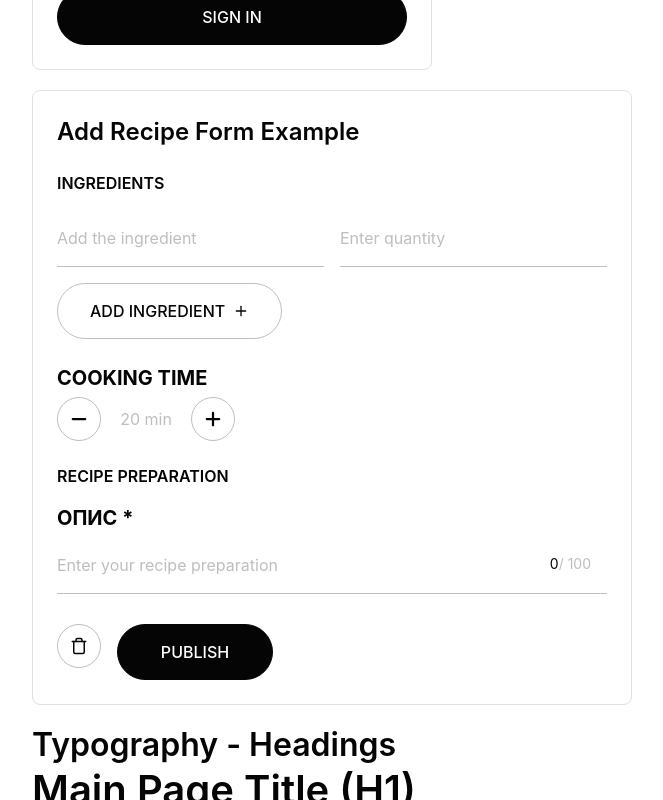
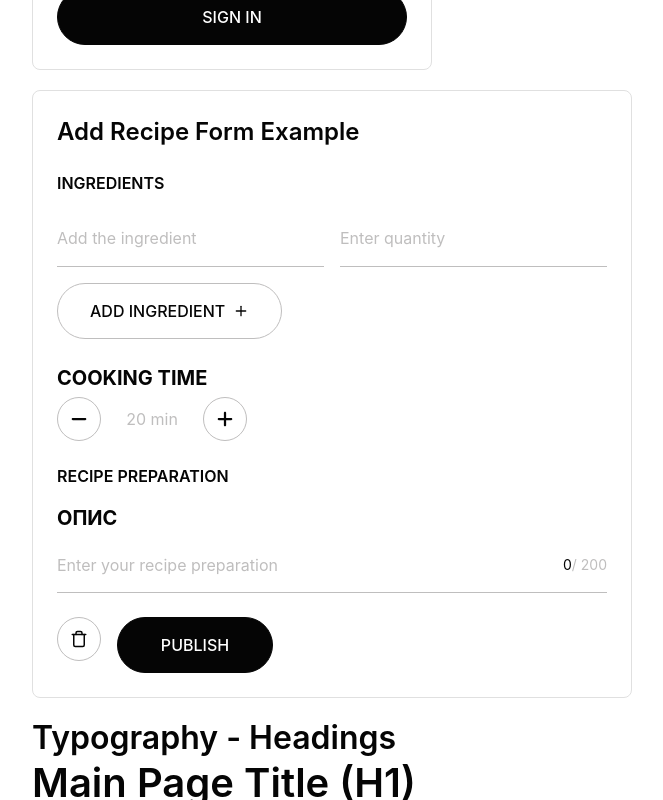
Before and after one commit to Racot86/foodies-project-team-3, a React app: page /design-system in a window 1280 px wide. Shown: the part 1556-2356 px from the top of the page, without its empty margins (260-923 px from the left). Built offline with nearby package versions, Linux system fonts and the light colour scheme; the HTML template or start-up script is replaced by a standard one.

Commit message:
stablaze code

```diff
--- a/src/components/ui/Fields/FieldCount/FieldCount.jsx
+++ b/src/components/ui/Fields/FieldCount/FieldCount.jsx
@@ -11,7 +11,7 @@ export const FieldCount = ({
   name,
   strong,
   onChange,
-  error,
+  inputError,
   value,
   step = 10,
   className = "",
@@ -59,7 +59,7 @@ export const FieldCount = ({
         css.field,
         className,
         strong && css.strong,
-        error && css.error
+        inputError && css.error
       )}
     >
       {label && <label htmlFor={fieldId}>{label}</label>}
@@ -73,7 +73,7 @@ export const FieldCount = ({
         </ButtonIcon>
       </div>
 
-      {error && <ErrorField>{error}</ErrorField>}
+      {inputError && <ErrorField>{inputError}</ErrorField>}
     </div>
   );
 };
--- a/src/components/ui/Fields/FieldTextarea/FieldTextarea.jsx
+++ b/src/components/ui/Fields/FieldTextarea/FieldTextarea.jsx
@@ -1,6 +1,6 @@
 // src/components/ui/FieldTextarea/FieldTextarea.jsx
 import clsx from "clsx";
-import { useId, useState, useEffect, useCallback } from "react";
+import { useId, useState, useEffect, useRef, useCallback } from "react";
 import css from "../Fields.module.css";
 import { ErrorField } from "../ErrorField/ErrorField";
 import { useFormikContext } from "formik";
@@ -9,7 +9,6 @@ import { useBreakpoint } from "../../../../hooks/useBreakpoint";
 export const FieldTextarea = ({
   name,
   label,
-  required,
   placeholder,
   maxLength,
   onChange,
@@ -20,13 +19,11 @@ export const FieldTextarea = ({
   className = "",
   helperText,
   disabled = false,
-  minRows = 1,
-  maxRows = 10,
-  expandAt = 60,
 }) => {
   const fieldId = useId();
   const defaultMaxLength = maxLength && parseInt(maxLength, 10);
   const { isMobile, isTablet } = useBreakpoint();
+  const textareaRef = useRef(null);
 
   // Отримуємо Formik context
   const formikContext = useFormikContext();
@@ -39,20 +36,9 @@ export const FieldTextarea = ({
   const formikError = formikContext?.errors?.[name];
 
   // Визначаємо фінальне значення
-  const inputValue = value !== undefined ? value : formikValue || "";
+  const inputValue = formikValue || value || "";
 
-  const calcRows = useCallback(
-    (len) => {
-      // For mobile and tablet, use natural textarea behavior without artificial row calculation
-      if (isMobile || isTablet) {
-        return minRows; // Use minimum rows, let CSS handle auto-resize
-      }
-      return Math.min(maxRows, Math.max(minRows, Math.ceil(len / expandAt)));
-    },
-    [maxRows, minRows, expandAt, isMobile, isTablet]
-  );
-  const [counter, setCounter] = useState(inputValue.length);
-  const [rows, setRows] = useState(calcRows(inputValue.length));
+  const [counter, setCounter] = useState(0);
   const [limitReached, setLimitReached] = useState(false);
 
   // Визначаємо фінальну помилку
@@ -63,35 +49,81 @@ export const FieldTextarea = ({
     if (isMobile || isTablet) {
       return str; // Return text as-is without chunking
     }
-
-    const plain = str.replace(/\n/g, "");
-    const parts = plain.match(new RegExp(`.{1,${expandAt}}`, "g")) || [""];
-    return parts.join("\n");
+    // For desktop, return the string as-is (you can add chunking logic here if needed)
+    return str;
   }
 
+  // Improved auto-resize textarea function
+  const autoResize = useCallback(() => {
+    if (textareaRef.current) {
+      const textarea = textareaRef.current;
+      const maxHeight = 120;
+
+      if (isMobile || isTablet) {
+        // Mobile: Auto-grow functionality
+        textarea.style.height = "auto";
+        textarea.style.overflow = "hidden";
+
+        const scrollHeight = textarea.scrollHeight;
+
+        if (scrollHeight <= maxHeight) {
+          textarea.style.height = `${Math.max(scrollHeight, 56)}px`;
+          textarea.style.overflowY = "hidden";
+        } else {
+          textarea.style.height = `${maxHeight}px`;
+          textarea.style.overflowY = "auto";
+        }
+      } else {
+        // Desktop: Check if content overflows the fixed height
+        const scrollHeight = textarea.scrollHeight;
+        const currentHeight = 56; // Fixed height for desktop
+
+        if (scrollHeight > currentHeight) {
+          textarea.style.overflowY = "auto";
+        } else {
+          textarea.style.overflowY = "hidden";
+        }
+      }
+    }
+  }, [isMobile, isTablet]);
+
   useEffect(() => {
-    const plainLen = inputValue.replace(/\n/g, "").length;
+    const plainLen = inputValue ? inputValue.replace(/\n/g, "").length : 0;
     setCounter(plainLen);
-    setRows(calcRows(plainLen));
-  }, [inputValue, calcRows]);
+
+    // Use requestAnimationFrame for better performance
+    requestAnimationFrame(() => {
+      autoResize();
+    });
+  }, [inputValue, isMobile, isTablet, autoResize]);
+
+  useEffect(() => {
+    autoResize();
+  }, [isMobile, isTablet, autoResize]);
 
   const handleOnChange = (event) => {
     const raw = event.target.value;
     const formatted = chunkify(raw);
-
     const plainLen = formatted.replace(/\n/g, "").length;
 
     // Block input if we have a maxLength and would exceed it
     if (defaultMaxLength && plainLen > defaultMaxLength) {
-      // Show notification that limit is reached
-      setLimitReached(true);
+      if (formatted.length >= (inputValue || "").length) {
+        setLimitReached(true);
+        return;
+      }
+      return;
+    }
 
-      // Hide notification after 3 seconds
-      setTimeout(() => {
-        setLimitReached(false);
-      }, 3000);
-
-      return; // Don't update anything if limit exceeded
+    // If limit is reached, block adding new lines (Enter key)
+    if (defaultMaxLength && plainLen === defaultMaxLength) {
+      // If the new value has more newlines than the previous value, block it
+      const prevNewlines = (inputValue.match(/\n/g) || []).length;
+      const newNewlines = (formatted.match(/\n/g) || []).length;
+      if (newNewlines > prevNewlines) {
+        setLimitReached(true);
+        return;
+      }
     }
 
     // Clear limit reached state if we're under the limit
@@ -100,7 +132,6 @@ export const FieldTextarea = ({
     }
 
     setCounter(plainLen);
-    setRows(calcRows(plainLen));
 
     // Оновлюємо Formik значення
     if (name && formikSetFieldValue) {
@@ -111,10 +142,14 @@ export const FieldTextarea = ({
     if (onChange) {
       onChange(formatted);
     }
+
+    // Auto-resize immediately on input for better UX
+    requestAnimationFrame(() => {
+      autoResize();
+    });
   };
 
   const handleOnBlur = () => {
-    // Позначаємо поле як touched в Formik
     if (name && formikSetFieldTouched) {
       formikSetFieldTouched(name, true);
     }
@@ -123,6 +158,7 @@ export const FieldTextarea = ({
   const renderTextarea = () => {
     const defaultProps = {
       id: fieldId,
+      ref: textareaRef,
       placeholder,
       disabled,
       value: inputValue,
@@ -130,14 +166,7 @@ export const FieldTextarea = ({
       onBlur: handleOnBlur,
       "aria-invalid": inputError ? "true" : "false",
       "aria-describedby": inputError ? `${fieldId}-error` : undefined,
-      rows: rows,
     };
-
-    // Якщо є Formik context і name, додаємо required з валідації
-    if (formikContext && name) {
-      const fieldMeta = formikContext.getFieldMeta?.(name);
-      defaultProps.required = required || fieldMeta?.required;
-    }
 
     return <textarea {...defaultProps} />;
   };
@@ -169,22 +198,18 @@ export const FieldTextarea = ({
         className,
         strong && css.strong,
         inputError && css.error,
-        defaultMaxLength && css.withExtra,
         disabled && css.disabled
       )}
     >
-      {label && (
-        <label htmlFor={fieldId}>
-          {label}
-          {required && <span aria-label="required"> *</span>}
-        </label>
-      )}
+      {label && <label htmlFor={fieldId}>{label}</label>}
 
       <div
-        className={clsx(css.inputWrapper, defaultMaxLength && css.withExtra)}
+        className={clsx(css.textAreaWrapper, defaultMaxLength && css.withExtra)}
       >
         {renderTextarea()}
-        {defaultMaxLength && <div className={css.extra}>{renderExtra()}</div>}
+        {defaultMaxLength && (
+          <div className={css.textareaCountWrapper}>{renderExtra()}</div>
+        )}
       </div>
 
       {helperText && !inputError && !limitReached && (
--- a/src/components/ui/Fields/Fields.module.css
+++ b/src/components/ui/Fields/Fields.module.css
@@ -11,6 +11,7 @@
   text-transform: uppercase;
   font-size: var(--font-md);
 }
+
 .field.rounded:not(:last-child) {
   margin-bottom: 14px;
 }
@@ -26,6 +27,10 @@
   height: auto;
   overflow: hidden;
   resize: none;
+  word-wrap: break-word;
+  overflow-wrap: break-word;
+  white-space: pre-wrap;
+  box-sizing: border-box;
 }
 
 .field.rounded input,
@@ -73,7 +78,7 @@
 }
 
 .step {
-  min-width: 58px;
+  width: 70px;
   text-align: center;
   font-size: var(--font-md);
   color: var(--color-secondary);
@@ -96,7 +101,7 @@
 
 .textAreaWrapper.withExtra textarea {
   padding-right: 80px;
-  padding-bottom: 40px; /* Extra space for character count */
+  padding-bottom: 40px;
 }
 
 .showPassword {
@@ -113,29 +118,30 @@
   font-size: var(--font-sm);
   color: var(--color-secondary);
 }
+
 .count_active {
   color: var(--color-primary);
+}
+
+.count_error {
+  color: var(--color-error);
 }
 
 .field input:focus,
 .field input:hover,
 .field textarea:focus,
 .field textarea:hover {
-  border-color: 1px solid var(--color-secondary);
+  border-color: var(--color-primary);
 }
 
 .field input::placeholder,
 .field textarea::placeholder {
   color: var(--color-secondary);
 }
+
 .errorMessage {
   color: var(--color-error);
   margin-top: var(--spacing-xs);
-}
-
-.error label {
-  display: block;
-  color: var(--color-error);
 }
 
 .field.error input,
@@ -143,12 +149,158 @@
   border-color: var(--color-error);
 }
 
+/* Textarea wrapper handles borders and interactions when maxLength is present */
+.textAreaWrapper {
+  display: flex;
+  width: 100%;
+  height: 56px;
+  align-items: center;
+  box-sizing: border-box;
+  overflow: hidden;
+}
+
+/* When textarea has maxLength, wrapper handles the border */
+.textAreaWrapper.withExtra {
+  border-bottom: 1px solid var(--color-secondary);
+  transition: border-color 0.2s ease;
+}
+
+.textAreaWrapper.withExtra textarea {
+  border: none !important;
+  border-bottom: none !important;
+  flex: 1;
+  padding: var(--spacing-md) 0;
+  background: transparent;
+  min-height: 56px;
+  height: 56px;
+  word-wrap: break-word;
+  overflow-wrap: break-word;
+  white-space: pre-wrap;
+  overflow: hidden;
+  box-sizing: border-box;
+  resize: none;
+}
+
+/* Counter styling inside wrapper */
+.textAreaWrapper .textareaCountWrapper {
+  display: flex;
+  align-items: center;
+  min-width: 65px;
+  font-size: 24px;
+  padding-left: 8px;
+  border: none;
+  border-bottom: none;
+  height: 100%;
+  justify-content: flex-end;
+}
+
+/* Wrapper hover and focus states */
+.textAreaWrapper.withExtra:hover {
+  border-bottom: 1px solid var(--color-primary);
+}
+
+.textAreaWrapper.withExtra:focus-within {
+  border-bottom: 1px solid var(--color-primary);
+}
+
+/* Error states for wrapper */
+.field.error .textAreaWrapper.withExtra {
+  border-bottom: 1px solid var(--color-error);
+}
+
+.field.error .textAreaWrapper.withExtra:hover,
+.field.error .textAreaWrapper.withExtra:focus-within {
+  border-bottom: 1px solid var(--color-error);
+}
+
+/* Rounded style for textarea wrapper */
+.field.rounded .textAreaWrapper.withExtra {
+  border: 1px solid var(--color-secondary);
+  border-radius: var(--radius-xxl);
+  padding: 0 var(--spacing-lg);
+}
+
+.field.rounded .textAreaWrapper.withExtra:hover {
+  border: 1px solid var(--color-primary);
+}
+
+.field.rounded .textAreaWrapper.withExtra:focus-within {
+  border: 1px solid var(--color-primary);
+}
+
+.field.rounded.error .textAreaWrapper.withExtra {
+  border: 1px solid var(--color-error);
+}
+
+.field.rounded.error .textAreaWrapper.withExtra:hover,
+.field.rounded.error .textAreaWrapper.withExtra:focus-within {
+  border: 1px solid var(--color-error);
+}
+
+/* Override rounded textarea styles when inside wrapper */
+.field.rounded .textAreaWrapper.withExtra textarea {
+  border: none !important;
+  border-radius: 0;
+  padding: var(--spacing-md) 0;
+}
+
+.helperText {
+  font-size: var(--font-sm);
+  color: var(--color-secondary);
+  margin-top: var(--spacing-xs);
+}
+
 @media screen and (min-width: 375px) and (max-width: 768px) {
   .fieldTextarea .extra {
     position: unset;
   }
-  .fieldTextarea textarea {
-    overflow: visible;
+
+  /* Mobile responsiveness for textarea wrapper */
+  .textAreaWrapper.withExtra {
+    flex-direction: column;
+    height: auto;
+    align-items: stretch;
+    padding-bottom: var(--spacing-sm);
+    border-bottom: none !important;
+  }
+
+  .textAreaWrapper.withExtra textarea {
+    height: 56px;
+    min-height: 56px;
+    padding-bottom: 8px;
+    resize: none;
+    word-wrap: break-word;
+    overflow-wrap: break-word;
+    white-space: pre-wrap;
+    box-sizing: border-box;
+    border-bottom: 1px solid var(--color-secondary) !important;
+    transition: height 0.2s ease;
+  }
+
+  .textAreaWrapper.withExtra .textareaCountWrapper {
+    padding: 8px 0 0 0;
+    min-height: auto;
+    justify-content: flex-start;
+    border-bottom: none;
+  }
+
+  .field.rounded .textAreaWrapper.withExtra {
+    padding: var(--spacing-sm) var(--spacing-lg);
+    border: none;
+  }
+
+  .field.rounded .textAreaWrapper.withExtra textarea {
+    border: 1px solid var(--color-secondary) !important;
+    border-radius: var(--radius-xxl);
+    padding: var(--spacing-md);
+  }
+
+  .field.rounded.error .textAreaWrapper.withExtra textarea {
+    border: 1px solid var(--color-error) !important;
+  }
+
+  .field.error .textAreaWrapper.withExtra textarea {
+    border-bottom: 1px solid var(--color-error) !important;
   }
 }
 
--- a/src/pages/design-system/DesignSystemPreview.jsx
+++ b/src/pages/design-system/DesignSystemPreview.jsx
@@ -84,12 +84,16 @@ const AddRecipeForm = () => {
     validationSchema: Yup.object({
       ingredient: Yup.string().required("Ingredient is required"),
       quantity: Yup.string().required("Quantity is required"),
-      cookingTime: Yup.number().min(1).required("Cooking time is required"),
+      cookingTime: Yup.number().min(10).required("Cooking time is required"),
       preparation: Yup.string()
         .max(200)
         .required("Recipe preparation is required"),
     }),
-    onSubmit: (values) => console.log("Recipe submitted:", values),
+    onSubmit: (values) => {
+      console.log("Recipe submitted:", values);
+    },
+    validateOnBlur: true,
+    validateOnChange: true,
   });
 
   const addIngredient = () => {
@@ -98,6 +102,18 @@ const AddRecipeForm = () => {
       formik.values.ingredient,
       formik.values.quantity
     );
+  };
+
+  // Custom submit handler to mark all fields as touched
+  const handleSubmit = (e) => {
+    e.preventDefault();
+    formik.setTouched({
+      ingredient: true,
+      quantity: true,
+      cookingTime: true,
+      preparation: true,
+    });
+    formik.handleSubmit();
   };
 
   return (
@@ -116,7 +132,7 @@ const AddRecipeForm = () => {
       </Heading>
       <FormikProvider value={formik}>
         <form
-          onSubmit={formik.handleSubmit}
+          onSubmit={handleSubmit}
           style={{ display: "flex", flexDirection: "column", gap: "24px" }}
         >
           {/* Ingredients Section */}
@@ -162,6 +178,9 @@ const AddRecipeForm = () => {
               onChange={(value) => formik.setFieldValue("cookingTime", value)}
               value={formik.values.cookingTime}
               step={10}
+              inputError={
+                formik.touched.cookingTime && formik.errors.cookingTime
+              }
             />
           </div>
 
@@ -181,10 +200,8 @@ const AddRecipeForm = () => {
               name="preparation"
               label="Опис"
               placeholder="Enter your recipe preparation"
-              maxLength={100}
+              maxLength={200}
               value={formik.values.preparation}
-              expandAt={60}
-              required
             />
           </div>
 
```
